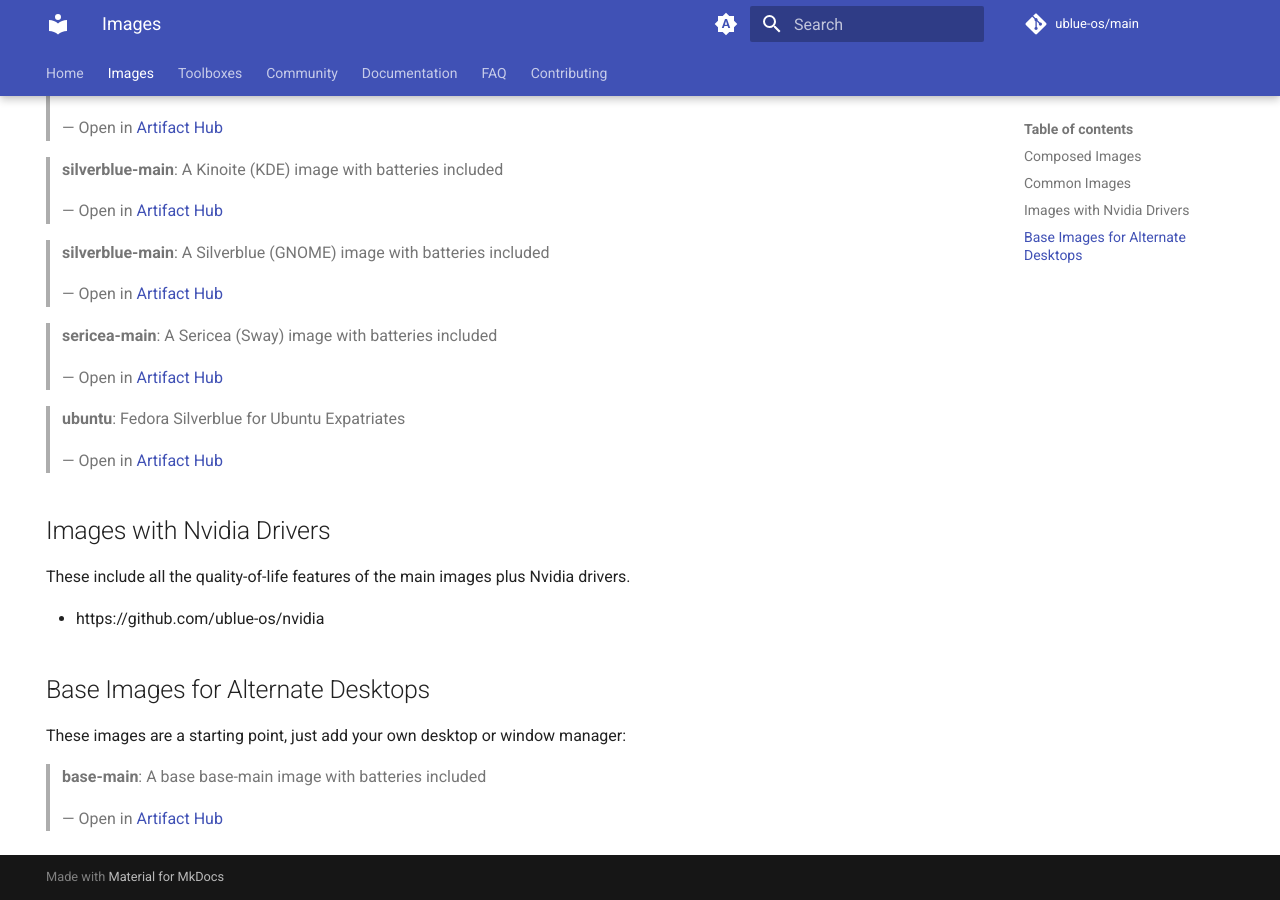
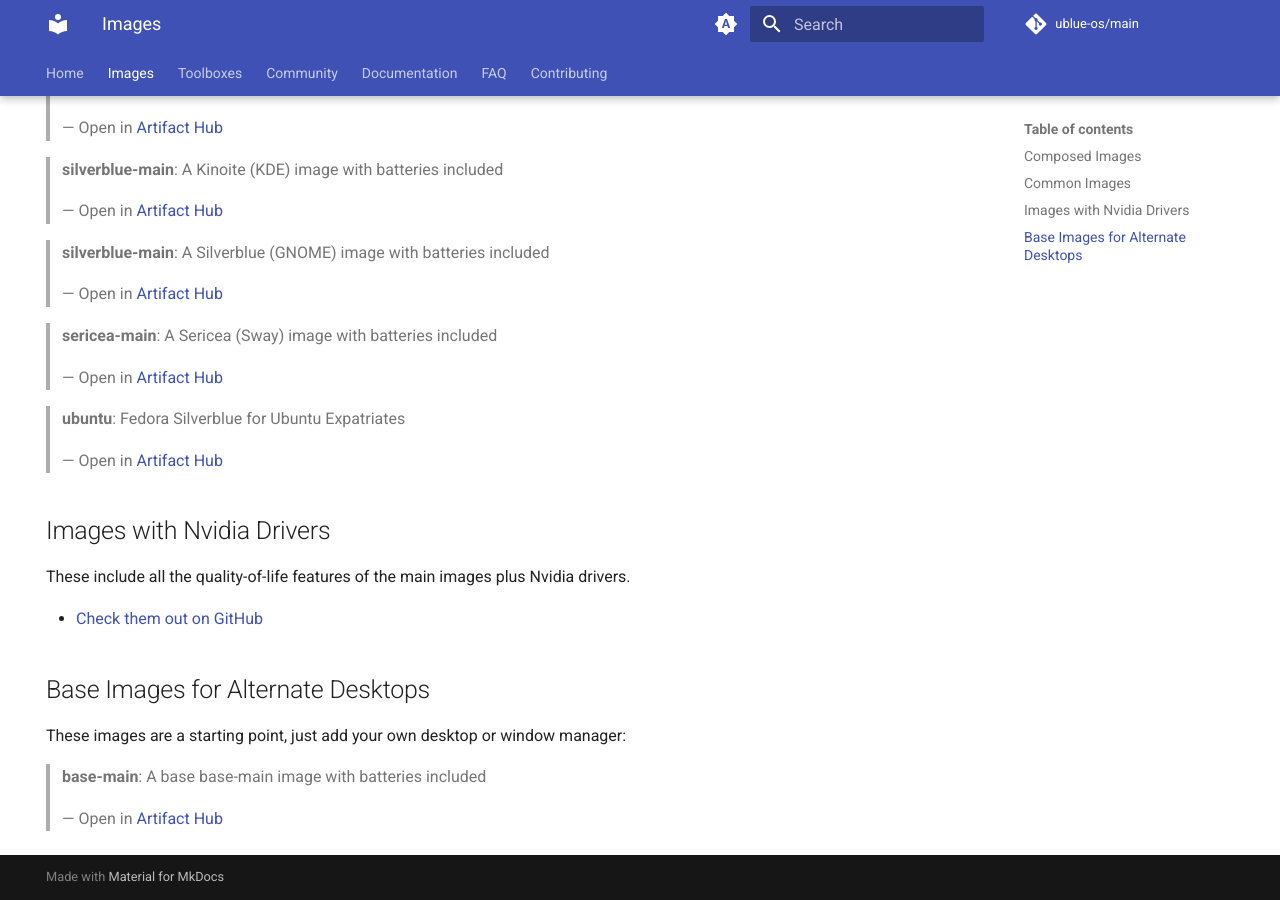
Before and after one commit to ublue-os/website, an MkDocs documentation site: the page built from docs/images.md, in a window 1280 px wide and 900 px high, scrolled down 912 px. Built offline with MkDocs 1.6.1 and Material for MkDocs 9.7.7, drawn with Linux system fonts in a browser that asks for light colours; a script that is not in the unit is left out; comment, search, counter and statistics services are not loaded.

Commit message:
fix: fix link and widget

```diff
--- a/docs/images.md
+++ b/docs/images.md
@@ -38,13 +38,13 @@ Use this method if you want to just make changes to a published image:
 
 <div class="artifacthub-widget" data-url="https://artifacthub.io/packages/container/sericea-main/sericea-main" data-theme="light" data-header="false" data-stars="true" data-responsive="true"><blockquote><p lang="en" dir="ltr"><b>sericea-main</b>: A Sericea (Sway) image with batteries included</p>&mdash; Open in <a href="https://artifacthub.io/packages/container/sericea-main/sericea-main">Artifact Hub</a></blockquote></div><script async src="https://artifacthub.io/artifacthub-widget.js"></script>
 
-<div class="artifacthub-widget" data-url="https://artifacthub.io/packages/container/ubuntu/ubuntu" data-theme="light" data-header="false" data-stars="true" data-responsive="false"><blockquote><p lang="en" dir="ltr"><b>ubuntu</b>: Fedora Silverblue for Ubuntu Expatriates</p>&mdash; Open in <a href="https://artifacthub.io/packages/container/ubuntu/ubuntu">Artifact Hub</a></blockquote></div><script async src="https://artifacthub.io/artifacthub-widget.js"></script>
+<div class="artifacthub-widget" data-url="https://artifacthub.io/packages/container/ubuntu/ubuntu" data-theme="light" data-header="false" data-stars="true" data-responsive="true"><blockquote><p lang="en" dir="ltr"><b>ubuntu</b>: Fedora Silverblue for Ubuntu Expatriates</p>&mdash; Open in <a href="https://artifacthub.io/packages/container/ubuntu/ubuntu">Artifact Hub</a></blockquote></div><script async src="https://artifacthub.io/artifacthub-widget.js"></script>
 
 ## Images with Nvidia Drivers
 
 These include all the quality-of-life features of the main images plus Nvidia drivers.
 
-- https://github.com/ublue-os/nvidia
+- [Check them out on GitHub](https://github.com/ublue-os/nvidia)
 
 ## Base Images for Alternate Desktops
 
```
